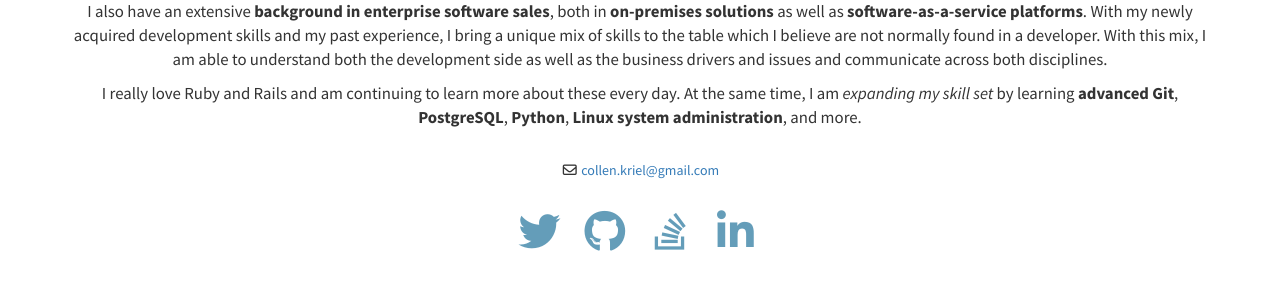
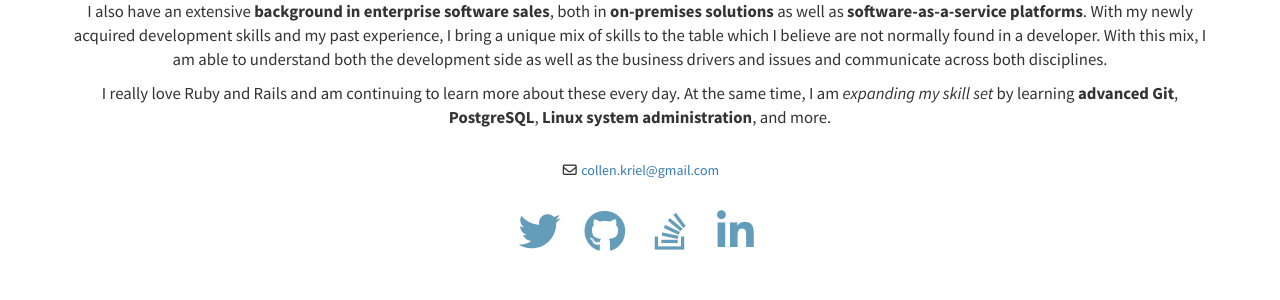
Before and after one commit to CollenK/CollenK.github.io, a Jekyll site: the page built from index.html, in a window 1280 px wide and 900 px high, scrolled down 1006 px. Shown: the part 154-454 px from the top of the window. Built offline with Jekyll 4.4.1, drawn with Linux system fonts in a browser that asks for light colours; nearby versions of some CDN libraries.

Commit message:
Remove Python

```diff
--- a/_includes/about.html
+++ b/_includes/about.html
@@ -26,8 +26,7 @@
         <p>
           I really love Ruby and Rails and am continuing to learn more about these every day. At the same time,
           I am <em>expanding my skill set</em> by learning <strong>advanced Git</strong>, <strong>PostgreSQL</strong>,
-          <strong>Python</strong>, <strong>Linux system administration</strong>,
-          and more.
+          <strong>Linux system administration</strong>, and more.
         </p>
         <br>
         <ul class="list-unstyled">
```
